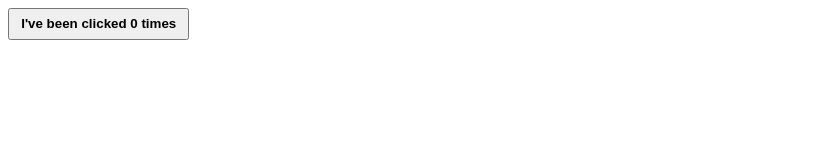
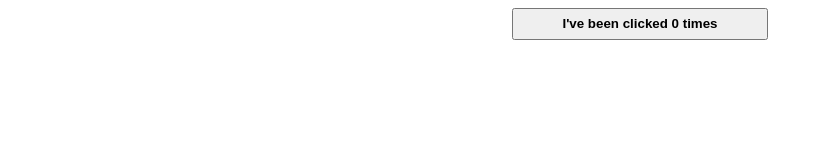
Before and after one commit to OwenMY/VanillaJS-Apps, a plain HTML site: page ButtonBabies/index.html in a window 1280 px wide. Shown: the whole page, without its empty margins (0-823 px from the left). Drawn offline with Linux system fonts and the light colour scheme.

Commit message:
changed direction of appended buttons to container

```diff
--- a/ButtonBabies/styles.css
+++ b/ButtonBabies/styles.css
@@ -1,7 +1,8 @@
 .container {
   display: flex;
-  flex-direction: row;
-  flex-wrap: wrap;
+  flex-direction: column;
+  margin: auto;
+  width: 20vw;
   gap: .2rem;
 }
 
```
